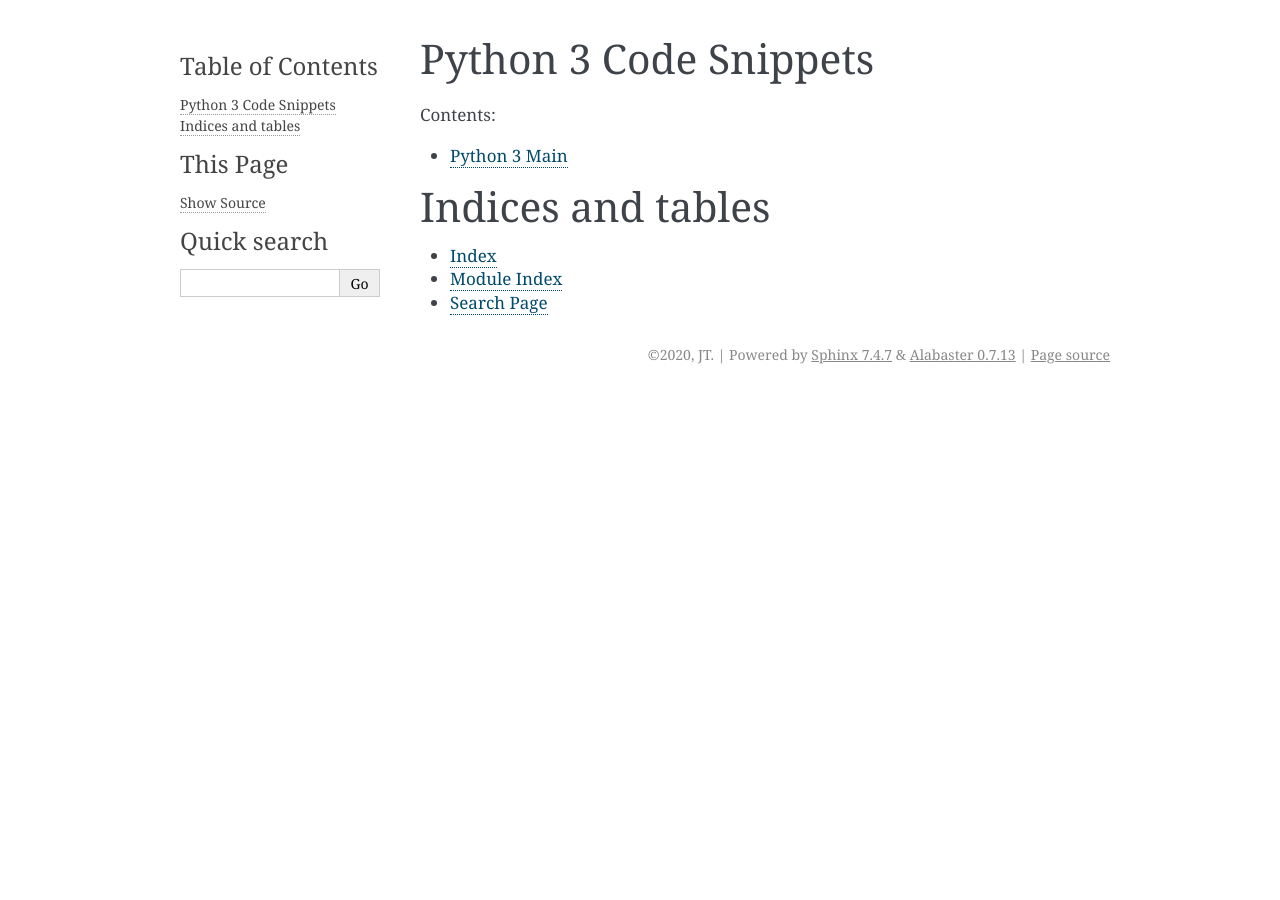
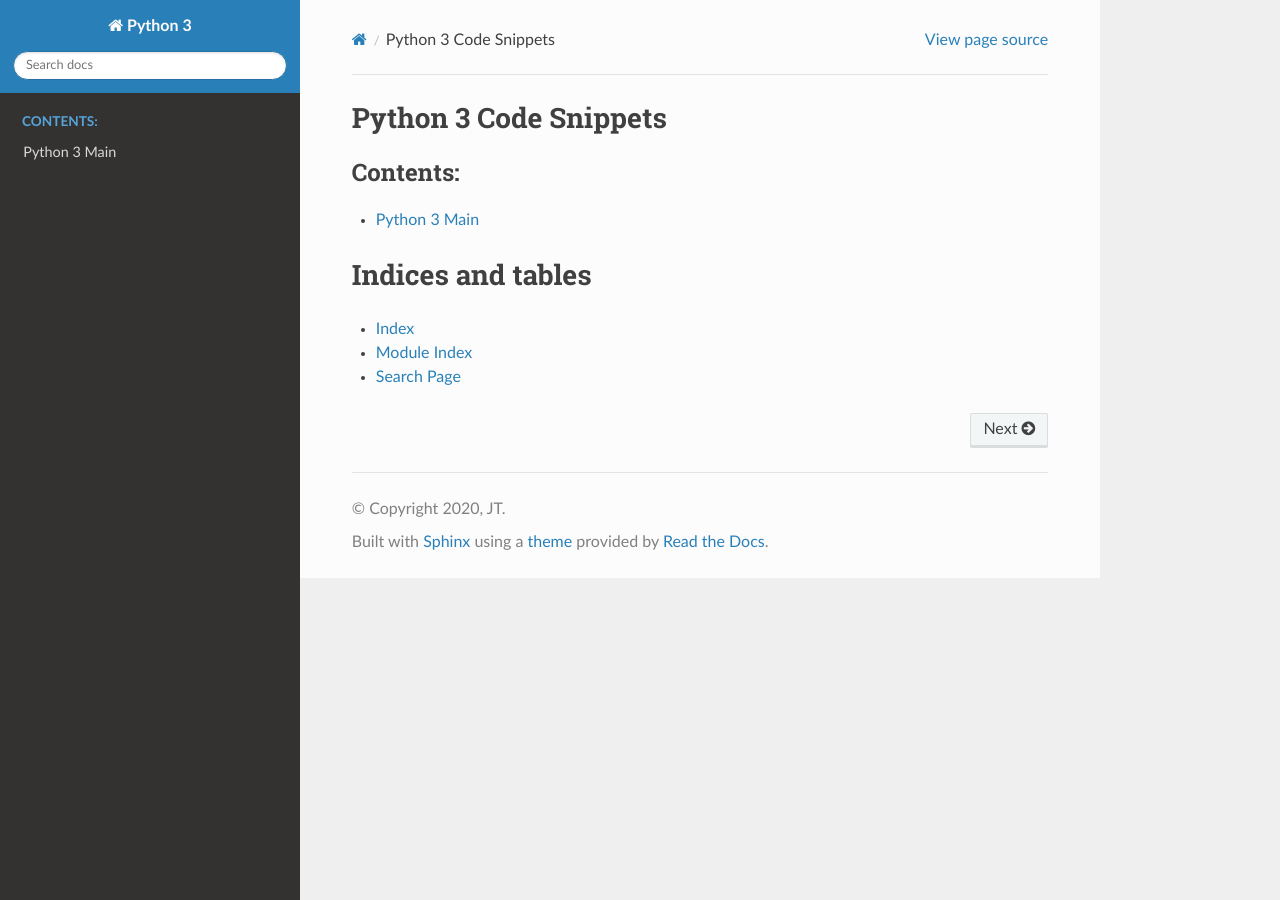
Before and after one commit to jethornton/python3, a Sphinx documentation site: the page built from docs/source/index.rst, in a window 1280 px wide. Built offline with Sphinx 7.4.7 and the Read the Docs theme 2.0.0, drawn with Linux system fonts in a browser that asks for light colours.

Commit message:
fix doc built

```diff
--- a/docs/source/conf.py
+++ b/docs/source/conf.py
@@ -76,7 +76,7 @@
 # The theme to use for HTML and HTML Help pages.  See the documentation for
 # a list of builtin themes.
 #
-html_theme = 'alabaster'
+html_theme = 'sphinx_rtd_theme'
 
 # Theme options are theme-specific and customize the look and feel of a theme
 # further.  For a list of options available for each theme, see the
@@ -87,7 +87,7 @@
 # Add any paths that contain custom static files (such as style sheets) here,
 # relative to this directory. They are copied after the builtin static files,
 # so a file named "default.css" will overwrite the builtin "default.css".
-html_static_path = ['_static']
+html_static_path = []
 
 # Custom sidebar templates, must be a dictionary that maps document names
 # to template names.
```
